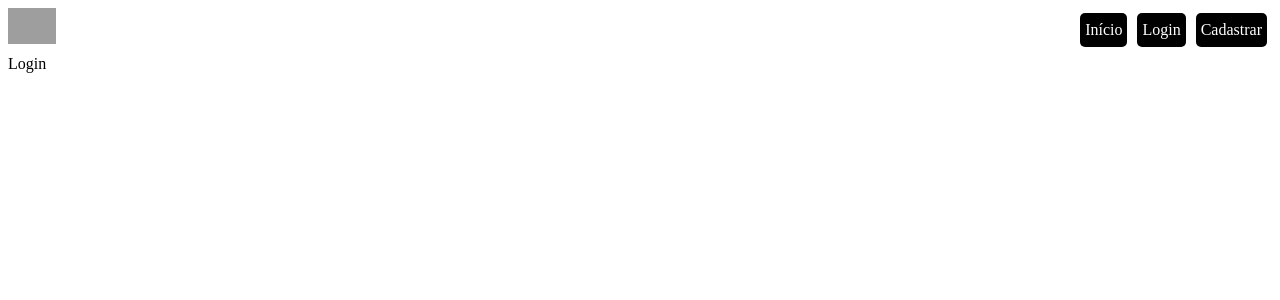
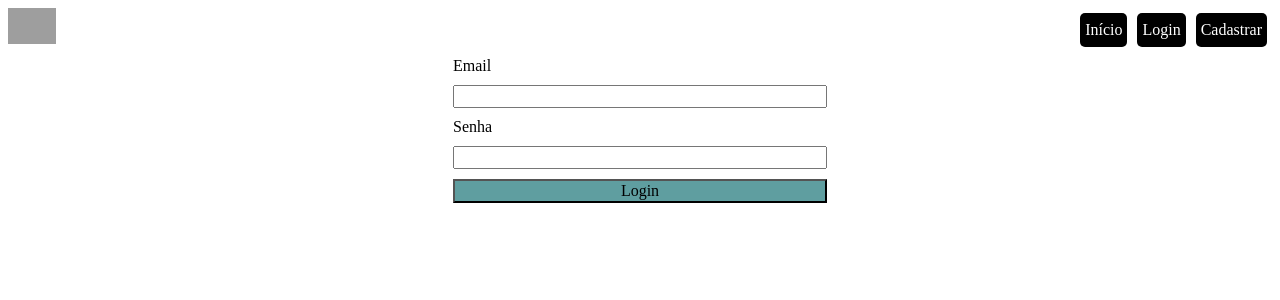
Before and after one commit to michelsodre/conecta-voluntario-client, a React (Vite) app: page /login in a window 1280 px wide. Shown: the top 300 px of the page. Built offline with nearby package versions, Linux system fonts and the light colour scheme; grey boxes are pictures that could not be loaded.

Commit message:
login básico

```diff
--- a/src/components/navbar/index.jsx
+++ b/src/components/navbar/index.jsx
@@ -1,10 +1,19 @@
-import React from 'react'
+import React, { useContext } from 'react'
 import './styles.css'
-import { Link } from 'react-router-dom'
+import { Link, useNavigate } from 'react-router-dom'
+import { GlobalContext } from '../../context/index'
 
 const Navbar = () => {
+  const context = useContext(GlobalContext)
+  const navigate = useNavigate()
+  const { isLogged, setIsLogged, loggedUser, setLoggedUser } = context
+  function logout() {
+    setIsLogged(false)
+    setLoggedUser({ name: "", _id: "" })
+    navigate('/')
+  }
+
   //variavel de troca
-  let loggedUser = false
   return (
     <>
       <div className='navbar'>
@@ -14,13 +23,13 @@ const Navbar = () => {
           </div>
           <ul>
             {
-              loggedUser
+              isLogged //condicional para usuário logado
                 ? <>
                   <li>
-                    <Link to={'/'}>Logout</Link>
+                    <a onClick={logout}>Logout</a>
                   </li>
                   <li>
-                    <Link to={'/user'}>Meu Perfil</Link>
+                    <Link to={'/user'}>Perfil de {loggedUser.name}</Link>
                   </li>
                 </>
                 : <>
--- a/src/components/navbar/styles.css
+++ b/src/components/navbar/styles.css
@@ -25,3 +25,6 @@ li {
 li:hover {
   background-color: gray;
 }
+a:hover {
+  cursor: pointer;
+}
--- a/src/context/index.jsx
+++ b/src/context/index.jsx
@@ -3,12 +3,13 @@ import { createContext, useState } from "react";
 export const GlobalContext = createContext(null)
 //Create Global State
 export default function GlobalState({ children }) {
-    const [loggedUser, setLoggedUser] = useState()
+    const [loggedUser, setLoggedUser] = useState({ name: "", _id: "" })
     const [isOng, setIsOng] = useState(false)
+    const [isLogged, setIsLogged] = useState(false)
     //
     return (
         <GlobalContext.Provider
-            value={{ loggedUser, setLoggedUser, isOng, setIsOng }}>
+            value={{ loggedUser, setLoggedUser, isOng, setIsOng, isLogged, setIsLogged }}>
             {children}
         </GlobalContext.Provider>)
 }
--- a/src/pages/login/index.jsx
+++ b/src/pages/login/index.jsx
@@ -1,7 +1,44 @@
-import React from 'react'
+import React, { useContext, useState } from 'react'
+import "./styles.css"
+import { GlobalContext } from '../../context/index'
+import axios from 'axios'
+import { useNavigate } from 'react-router-dom'
 
 export default function Login() {
+    const [form, setForm] = useState({ email: "", password: "" })
+    const context = useContext(GlobalContext)
+    const navigate = useNavigate()
+    const { setIsLogged, setLoggedUser } = context
+
+    async function onSubmit(e) {
+        e.preventDefault()
+        try {
+            const request = `http://localhost:5000/api/voluntary/onevoluntary?email=${form.email}`
+            const response = await axios.get(request)
+            const data = await response
+            const voluntary = data.data.oneVoluntary
+            if (voluntary.password == form.password) {
+                setLoggedUser({ name: voluntary.name, _id: voluntary._id })
+                setIsLogged(true)
+                navigate('/')
+            } else {
+                console.log('Email ou senha está errado!');
+            }
+        } catch (error) {
+            console.log(error);
+        }
+
+    }
+
     return (
-        <div>Login</div>
+        <div className='logincontainer'>
+            <form className='loginForm' onSubmit={(e) => onSubmit(e)}>
+                <label htmlFor="email">Email</label>
+                <input type="text" name="email" id="email" value={form.email} onChange={(e) => setForm({ ...form, email: e.target.value })} />
+                <label htmlFor="password">Senha</label>
+                <input type="text" name="password" id="password" value={form.password} onChange={(e) => setForm({ ...form, password: e.target.value })} />
+                <button type="submit">Login</button>
+            </form>
+        </div>
     )
 }
--- /dev/null
+++ b/src/pages/login/styles.css
@@ -0,0 +1,18 @@
+.loginForm {
+  display: flex;
+  flex-direction: column;
+}
+.loginForm label {
+  margin: 5px;
+}
+.loginForm input {
+  margin: 5px;
+}
+.loginForm button {
+  margin: 5px;
+  background-color: cadetblue;
+}
+.logincontainer {
+  width: 30vw;
+  justify-self: center;
+}
--- a/src/pages/signup/index.jsx
+++ b/src/pages/signup/index.jsx
@@ -15,6 +15,8 @@ export default function Signup() {
             birth_date: formVoluntary.birth_date,
             phone: formVoluntary.phone,
             email: formVoluntary.email
+        }).then(result => {
+            console.log(result);
         })
         navigate('/')
     }
@@ -25,6 +27,8 @@ export default function Signup() {
             phone: formOng.phone,
             email: formOng.email,
             description: formOng.description
+        }).then(result => {
+            console.log(result);
         })
         navigate('/')
     }
--- a/src/pages/signup/styles.css
+++ b/src/pages/signup/styles.css
@@ -1,5 +1,4 @@
 .formPage {
-  background-color: black;
   width: 90vw;
   height: 90vh;
   align-content: center;
@@ -11,10 +10,12 @@
   display: flex;
   justify-content: space-evenly;
   height: 80vh;
-  background-color: aqua;
 }
 .form {
   display: flex;
+  justify-content: center;
   flex-direction: column;
-  width: 40%;
+  width: 45%;
+  height: 100%;
+  background-color: rgb(198, 197, 197);
 }
```
